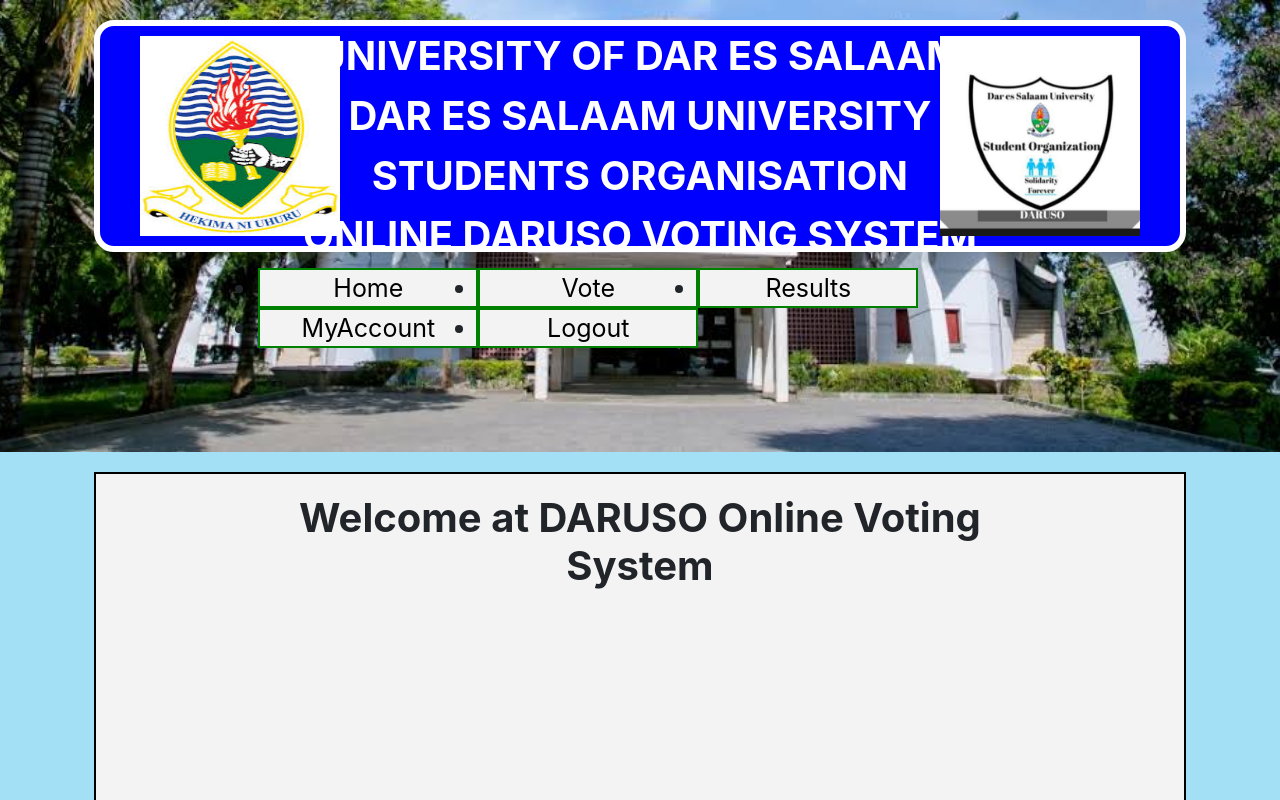
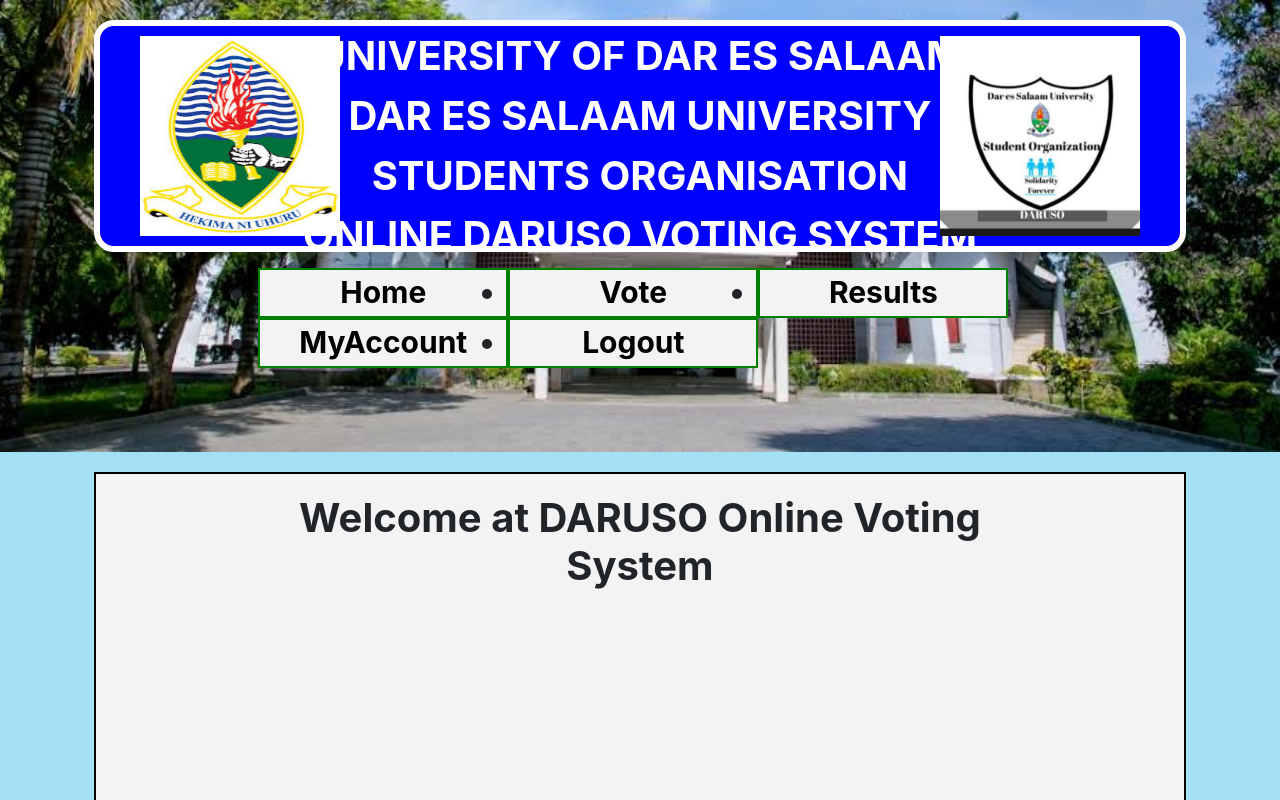
Before and after one commit to kaysonyusuph/Daruso_Online_Voting, a plain HTML site: page home.html in a window 1280 px wide. Shown: the top 800 px of the page. Drawn offline with Linux system fonts and the light colour scheme.

Commit message:
Modify nav bar and button in registration.html

```diff
--- a/css/app.css
+++ b/css/app.css
@@ -11,12 +11,12 @@
 }*/
 nav ul li{
 	background-color:#f3f3f3;
-	width: 220px;
-	height: 40px;
+	width: 250px;
+	height: 50px;
 	float: left;
 	text-align: center;
 	border: 2px solid green;
-	font-size: 25px;
+	font-size: 30px;
 	/*display: inline;*/
 }
 
@@ -28,10 +28,11 @@ nav ul li:hover {
 }
 
 nav ul li a{
-	font-size: 25px;
+	font-size: 30px;
 	text-decoration: none;
 	color: #000;
 	list-style: none;
+	font-weight: bold;
 }
 
 nav ul li:hover a{
@@ -209,7 +210,7 @@ img{
 	height: 50px;
 	width: 60%;
 	font-size:25px;
-	background:yellow;
+	background:lightyellow;
 	/*border: none;*/
 	border: 2px solid black;
 }
@@ -242,6 +243,11 @@ img{
 	width: 60%;
 	font-size: 25px;
 	background-color: purple;
+	color: white;
+}
+
+#loginbutton li a{
+	text-decoration: none;
 	color: white;
 }
 
--- a/home.html
+++ b/home.html
@@ -54,7 +54,7 @@
 								<ul>
 									<li><a href="home.html">Home</a></li>
 									<li><a href="PresidentElection.html">Vote</a></li>
-									<li><a href="Result.html">Results</a></li>
+									<li><a href="PresidentResult.html">Results</a></li>
 									<li><a href="#">MyAccount</a></li>
 									<li><a href="index.html">Logout</a></li>
 								</ul>
```
Also changed, not shown: registration.html (+1 -1 lines).
